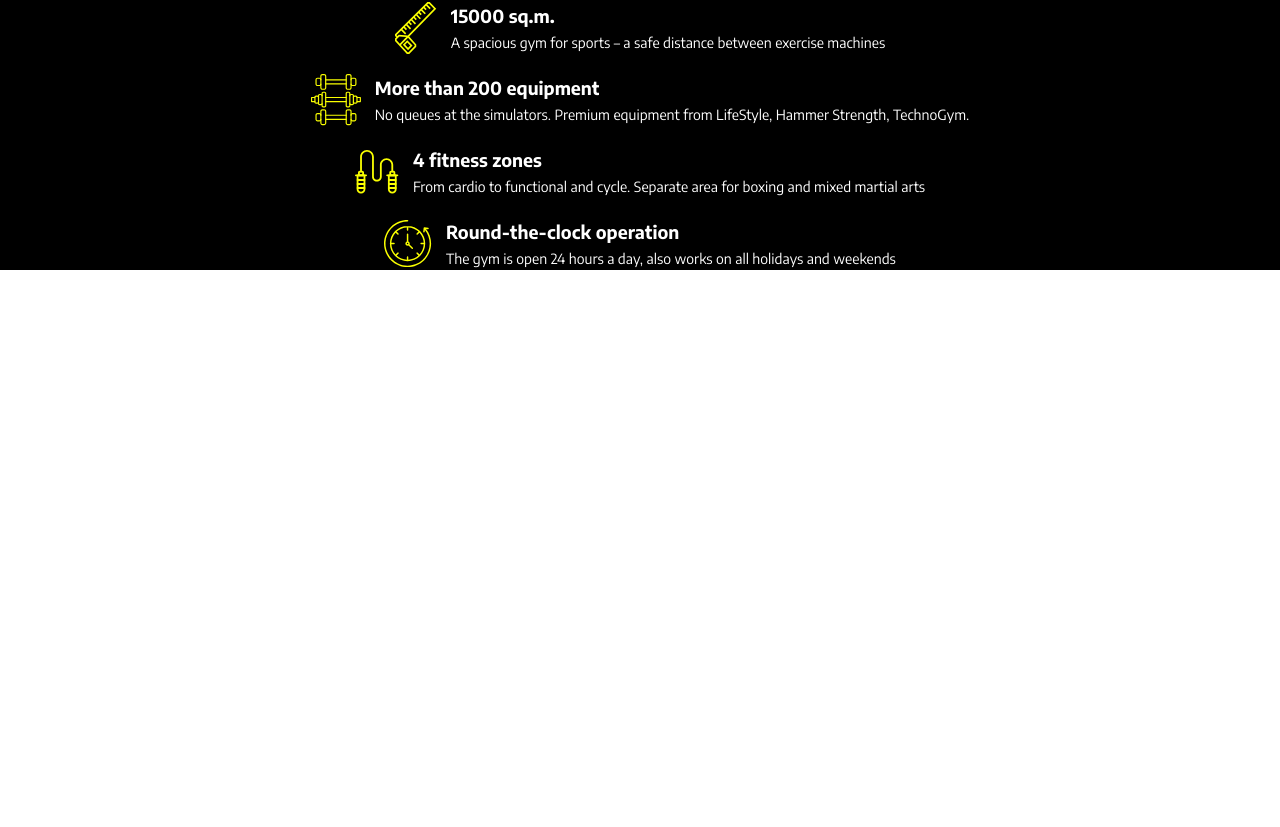
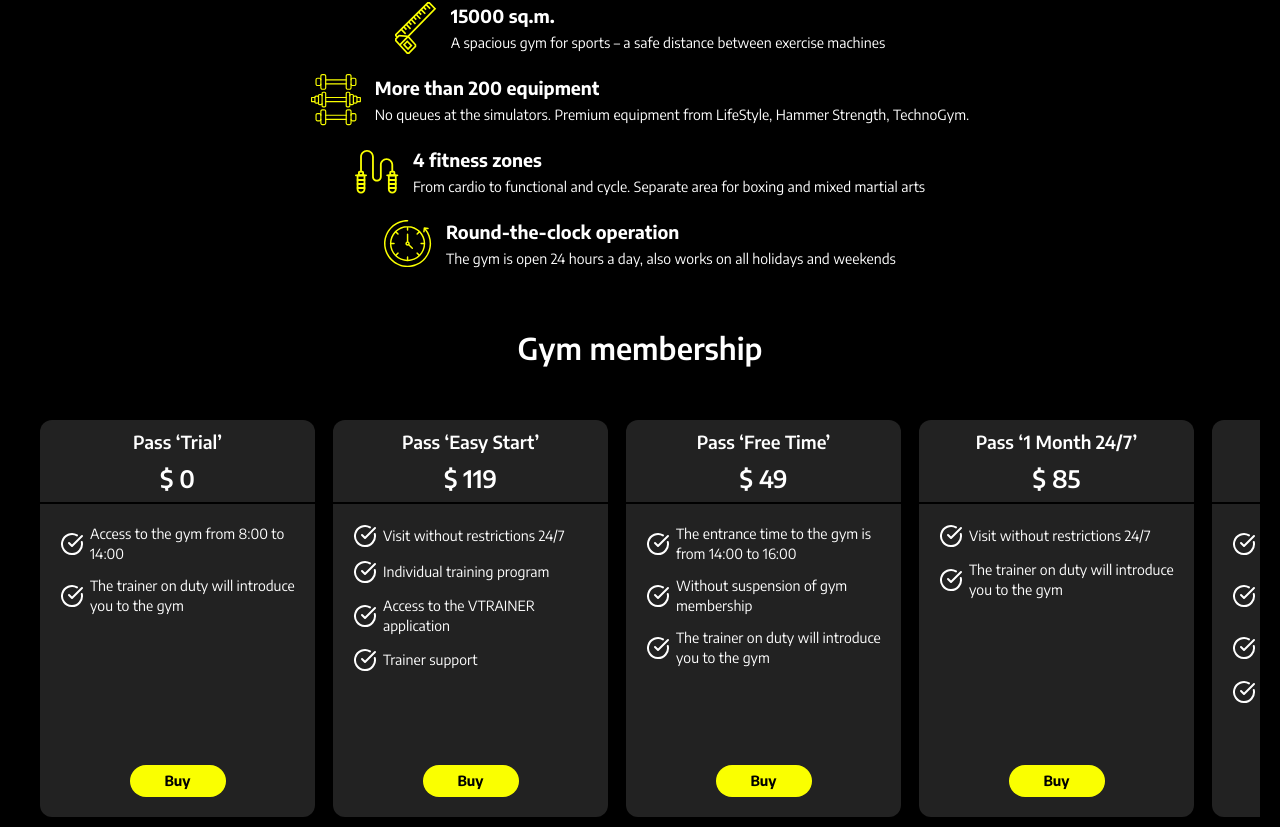
Before and after one commit to ErykOlliver/Gym24, a React (Vite) app: page / in a window 1280 px wide. Shown: the part 938-1765 px from the top of the page. Before the commit the page ends 1208 px from the top, so only its background shows below. Built offline with nearby package versions, Linux system fonts and the light colour scheme.

Commit message:
membership finalizada

```diff
--- a/src/App.css
+++ b/src/App.css
@@ -7,8 +7,16 @@
   --font-enconde-sans: "Encode Sans", sans-serif;
 }
 
+*{
+  box-sizing: border-box;
+}
+
 .Home{
   background-image: url('../public/fitnessMan.png');
+}
+
+.membership{
+  scrollbar-width: none;
 }
 
 body {
--- /dev/null
+++ b/src/components/Pass.tsx
@@ -0,0 +1,34 @@
+import { CheckCircle } from "lucide-react"
+
+type props = {
+    title: string
+    price: string
+    info: string[]
+}
+
+
+export default function Pass(props: props) {
+    return (
+        <article className="group hover:bg-solarFlare hover:border-2 border-solarFlare transition-all w-full snap-center rounded-xl h-full flex flex-col items-center justify-center bg-charcoalVoid font-enconde-sans">
+            <header className="w-full transition-all group-hover:text-black group-hover:border-none flex flex-col items-center py-2 gap-1.5 justify-center border-b-2 font-semibold border-black">
+                <h2 className="text-lg ">{props.title}</h2>
+                <p className="text-2xl">{props.price}</p>
+            </header>
+            <div className="flex flex-col transition-colors group-hover:bg-charcoalVoid items-center rounded-b-xl h-full justify-between gap-10 p-5">
+                <ul className="gap-3 flex flex-col">
+                    {props.info.map(advantage => (
+                        <li className="flex gap-1.5 items-center ">
+                            <div className="flex items-center justify-center">
+                                <CheckCircle className="size-6 group-hover:text-solarFlare transition-colors" />
+                            </div>
+                            <p className="text-sm text-start">{advantage}</p>
+                        </li>
+                    ))}
+                </ul>
+
+                <a href="" className="text-sm bg-solarFlare text-black font-enconde-sans flex items-center justify-center rounded-full font-bold w-24 h-8">Buy</a>
+            </div>
+        </article>
+
+    )
+}
--- a/src/pages/landing/Advantages.tsx
+++ b/src/pages/landing/Advantages.tsx
@@ -3,7 +3,7 @@ import AdvComponent from "../../components/AdvComponent";
 export default function Advantages() {
   return (
     <section className="h-2/4 w-screen snap-start items-center gap-11 px-5 pt-15 flex flex-col">
-      <h1 className="font-enconde-sans text-3xl">Reasons to join</h1>
+      <h1 className="font-enconde-sans text-3xl font-semibold">Reasons to join</h1>
       <div className="grid grid-cols-1 gap-5 px-2">
         <AdvComponent
           img="/line.svg"
--- /dev/null
+++ b/src/pages/landing/MemberShip.tsx
@@ -0,0 +1,62 @@
+import Pass from "../../components/Pass";
+
+export default function MemberShip() {
+
+
+    return (
+        <section className="h-2/4 w-screen snap-start items-center gap-11 px-5 pt-15 flex flex-col">
+            <h1 className="font-enconde-sans text-3xl font-semibold">Gym membership</h1>
+            <div className="membership grid grid-flow-col overflow-x-auto overflow-y-hidden items-center auto-cols-[275px] auto-rows-[397px] scroll-smooth px-5 py-2.5 w-full gap-4.5 snap-x snap-mandatory">
+                <Pass
+                    title="Pass ‘Trial’ "
+                    price="$ 0"
+                    info={[
+                        "Access to the gym from 8:00 to 14:00",
+                        "The trainer on duty will introduce you to the gym",
+                    ]} />
+                <Pass
+                    title="Pass ‘Easy Start’"
+                    price="$ 119"
+                    info={[
+                        "Visit without restrictions 24/7",
+                        "Individual training program",
+                        "Access to the VTRAINER application",
+                        "Trainer support"
+                    ]} />
+                <Pass
+                    title="Pass ‘Free Time’ "
+                    price="$ 49"
+                    info={[
+                        "The entrance time to the gym is from 14:00 to 16:00",
+                        "Without suspension of gym membership",
+                        "The trainer on duty will introduce you to the gym",
+                    ]} />
+                <Pass
+                    title="Pass ‘1 Month 24/7’ "
+                    price="$ 85"
+                    info={[
+                        "Visit without restrictions 24/7",
+                        "The trainer on duty will introduce you to the gym",
+                    ]} />
+                <Pass
+                    title="Pass ‘In Shape (AM)’"
+                    price="$ 165"
+                    info={[
+                        "Training in mini-groups until 14:00",
+                        "Without suspension of gym membership",
+                        "Classes with a trainer in a mini-group 3 times a week",
+                        "Trainer support"
+                    ]} />
+                <Pass
+                    title="Pass ‘In Shape (PM)’ "
+                    price="$ 195 "
+                    info={[
+                        "Training in mini-groups until 17:00",
+                        "Without suspension of gym membership",
+                        "Classes with a trainer in a mini-group 3 times a week",
+                        "Trainer support"
+                    ]} />
+            </div>
+        </section>
+    )
+}
--- a/src/pages/landing/index.tsx
+++ b/src/pages/landing/index.tsx
@@ -1,5 +1,6 @@
 import Advantages from "./Advantages";
 import Home from "./Home";
+import MemberShip from "./MemberShip";
 
 export default function Landing() {
 
@@ -7,6 +8,7 @@ export default function Landing() {
         <main className="flex flex-col scroll-smooth snap-y snap-mandatory overflow-y-auto overflow-x-hidden bg-black text-white">
             <Home />
             <Advantages />
+            <MemberShip />
         </main>
     )
 }
```
